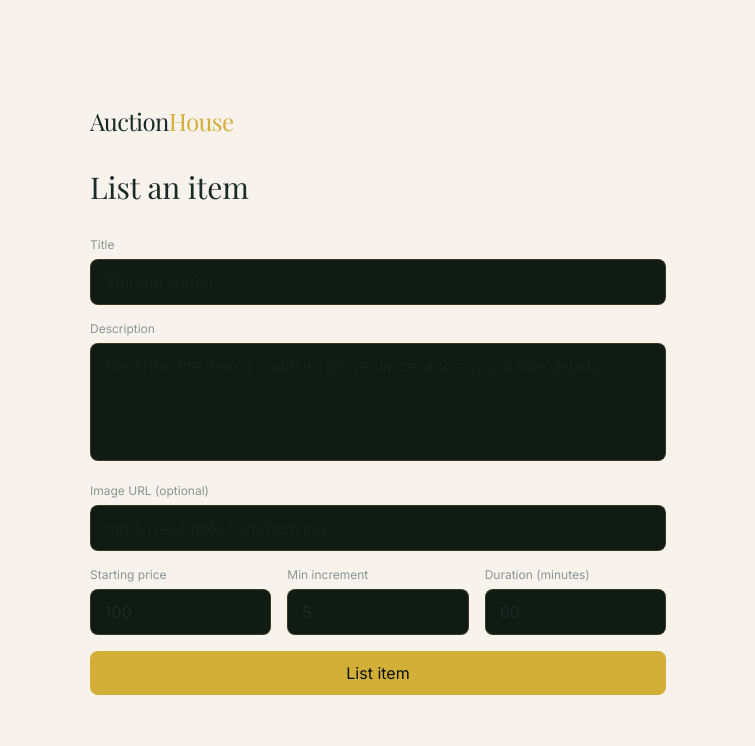
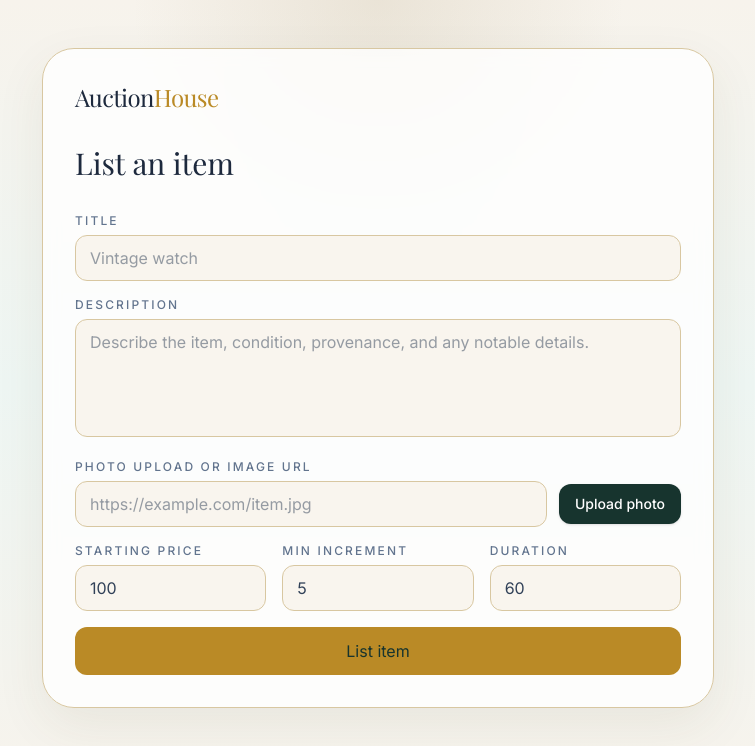
Before and after one commit to Biruksahileeshete/auctionhouse, a Next.js app in the folder frontend/: page /create-listing in a window 1280 px wide. Shown: the top 746 px of the page, without its empty margins (262-1017 px from the left). Built offline with nearby package versions, Linux system fonts and the light colour scheme; no server answers; a web font is replaced by a local one.

Commit message:
editing a page

```diff
--- a/frontend/app/create-listing/page.tsx
+++ b/frontend/app/create-listing/page.tsx
@@ -1,6 +1,6 @@
 "use client";
 
-import { useState, FormEvent } from "react";
+import { useState, FormEvent, ChangeEvent } from "react";
 import Link from "next/link";
 import { useRouter } from "next/navigation";
 import { createListing, getToken } from "@/lib/api";
@@ -10,11 +10,28 @@ export default function CreateListingPage() {
   const [title, setTitle] = useState("");
   const [description, setDescription] = useState("");
   const [imageUrl, setImageUrl] = useState("");
+  const [imagePreview, setImagePreview] = useState<string | null>(null);
   const [startingPrice, setStartingPrice] = useState("100");
   const [minIncrement, setMinIncrement] = useState("5");
   const [durationMinutes, setDurationMinutes] = useState("60");
   const [error, setError] = useState<string | null>(null);
   const [loading, setLoading] = useState(false);
+
+  function handleImageChange(e: ChangeEvent<HTMLInputElement>) {
+    const file = e.target.files?.[0];
+    if (!file) {
+      setImagePreview(null);
+      return;
+    }
+
+    const reader = new FileReader();
+    reader.onload = () => {
+      const result = typeof reader.result === "string" ? reader.result : "";
+      setImagePreview(result);
+      setImageUrl("");
+    };
+    reader.readAsDataURL(file);
+  }
 
   async function handleSubmit(e: FormEvent) {
     e.preventDefault();
@@ -52,7 +69,7 @@ export default function CreateListingPage() {
         {
           title,
           description,
-          imageUrl: imageUrl.trim() || undefined,
+          imageUrl: (imageUrl.trim() || imagePreview || undefined)?.trim() || undefined,
           startingPrice: parsedStartingPrice,
           minIncrement: parsedMinIncrement,
           durationMinutes: parsedDurationMinutes,
@@ -68,57 +85,73 @@ export default function CreateListingPage() {
   }
 
   return (
-    <div className="min-h-screen flex items-center justify-center px-6 py-12">
-      <div className="w-full max-w-xl">
+    <div className="min-h-screen bg-[radial-gradient(circle_at_top,_rgba(184,166,130,0.2),transparent_24%),linear-gradient(180deg,#f7f3ec_0%,#eef6f3_48%,#f7f3ec_100%)] px-6 py-12 text-slate-800">
+      <div className="mx-auto w-full max-w-2xl rounded-[2rem] border border-[#D8C7A1] bg-white/80 p-6 shadow-[0_18px_50px_rgba(94,75,40,0.08)] backdrop-blur-sm sm:p-8">
         <Link href="/" className="inline-block mb-8">
           <span className="text-2xl tracking-tight" style={{ fontFamily: "var(--font-display)" }}>
-            Auction<span className="text-[#D4AF37]">House</span>
+            Auction<span className="text-[#BA8A26]">House</span>
           </span>
         </Link>
 
-        <h1 className="text-3xl mb-8" style={{ fontFamily: "var(--font-display)" }}>
+        <h1 className="mb-8 text-3xl" style={{ fontFamily: "var(--font-display)" }}>
           List an item
         </h1>
 
         <form onSubmit={handleSubmit} className="space-y-4">
           <div>
-            <label className="block text-xs text-[#8A9690] mb-1.5">Title</label>
+            <label className="mb-1.5 block text-xs font-medium uppercase tracking-[0.18em] text-slate-500">Title</label>
             <input
               type="text"
               required
               value={title}
               onChange={(e) => setTitle(e.target.value)}
-              className="w-full bg-[#0F1B14] border border-[#D4AF37]/20 rounded-lg px-3.5 py-2.5 text-sm outline-none focus:border-[#D4AF37]/60 transition-colors"
+              className="w-full rounded-xl border border-[#D8C7A1] bg-[#F9F5EE] px-3.5 py-2.5 text-sm text-slate-700 outline-none transition focus:border-[#BA8A26] focus:ring-2 focus:ring-[#BA8A26]/20"
               placeholder="Vintage watch"
             />
           </div>
 
           <div>
-            <label className="block text-xs text-[#8A9690] mb-1.5">Description</label>
+            <label className="mb-1.5 block text-xs font-medium uppercase tracking-[0.18em] text-slate-500">Description</label>
             <textarea
               required
               rows={4}
               value={description}
               onChange={(e) => setDescription(e.target.value)}
-              className="w-full bg-[#0F1B14] border border-[#D4AF37]/20 rounded-lg px-3.5 py-2.5 text-sm outline-none focus:border-[#D4AF37]/60 transition-colors resize-none"
+              className="w-full resize-none rounded-xl border border-[#D8C7A1] bg-[#F9F5EE] px-3.5 py-2.5 text-sm text-slate-700 outline-none transition focus:border-[#BA8A26] focus:ring-2 focus:ring-[#BA8A26]/20"
               placeholder="Describe the item, condition, provenance, and any notable details."
             />
           </div>
 
-          <div>
-            <label className="block text-xs text-[#8A9690] mb-1.5">Image URL (optional)</label>
-            <input
-              type="url"
-              value={imageUrl}
-              onChange={(e) => setImageUrl(e.target.value)}
-              className="w-full bg-[#0F1B14] border border-[#D4AF37]/20 rounded-lg px-3.5 py-2.5 text-sm outline-none focus:border-[#D4AF37]/60 transition-colors"
-              placeholder="https://example.com/item.jpg"
-            />
+          <div className="space-y-2">
+            <label className="mb-1.5 block text-xs font-medium uppercase tracking-[0.18em] text-slate-500">
+              Photo upload or image URL
+            </label>
+            <div className="grid gap-3 sm:grid-cols-[1fr_auto] sm:items-center">
+              <input
+                type="url"
+                value={imageUrl}
+                onChange={(e) => {
+                  setImageUrl(e.target.value);
+                  if (e.target.value.trim()) setImagePreview(null);
+                }}
+                className="w-full rounded-xl border border-[#D8C7A1] bg-[#F9F5EE] px-3.5 py-2.5 text-sm text-slate-700 outline-none transition focus:border-[#BA8A26] focus:ring-2 focus:ring-[#BA8A26]/20"
+                placeholder="https://example.com/item.jpg"
+              />
+              <label className="inline-flex cursor-pointer items-center justify-center rounded-xl bg-[#17342E] px-4 py-2.5 text-sm font-medium text-white shadow-sm transition hover:bg-[#214a43]">
+                Upload photo
+                <input type="file" accept="image/*" className="hidden" onChange={handleImageChange} />
+              </label>
+            </div>
+            {imagePreview && (
+              <div className="overflow-hidden rounded-xl border border-[#D8C7A1] bg-[#F7F1E2]">
+                <img src={imagePreview} alt="Listing preview" className="h-40 w-full object-cover" />
+              </div>
+            )}
           </div>
 
-          <div className="grid grid-cols-1 sm:grid-cols-3 gap-4">
+          <div className="grid grid-cols-1 gap-4 sm:grid-cols-3">
             <div>
-              <label className="block text-xs text-[#8A9690] mb-1.5">Starting price</label>
+              <label className="mb-1.5 block text-xs font-medium uppercase tracking-[0.18em] text-slate-500">Starting price</label>
               <input
                 type="number"
                 required
@@ -126,12 +159,12 @@ export default function CreateListingPage() {
                 step="0.01"
                 value={startingPrice}
                 onChange={(e) => setStartingPrice(e.target.value)}
-                className="w-full bg-[#0F1B14] border border-[#D4AF37]/20 rounded-lg px-3.5 py-2.5 text-sm outline-none focus:border-[#D4AF37]/60 transition-colors"
+                className="w-full rounded-xl border border-[#D8C7A1] bg-[#F9F5EE] px-3.5 py-2.5 text-sm text-slate-700 outline-none transition focus:border-[#BA8A26] focus:ring-2 focus:ring-[#BA8A26]/20"
               />
             </div>
 
             <div>
-              <label className="block text-xs text-[#8A9690] mb-1.5">Min increment</label>
+              <label className="mb-1.5 block text-xs font-medium uppercase tracking-[0.18em] text-slate-500">Min increment</label>
               <input
                 type="number"
                 required
@@ -139,12 +172,12 @@ export default function CreateListingPage() {
                 step="0.01"
                 value={minIncrement}
                 onChange={(e) => setMinIncrement(e.target.value)}
-                className="w-full bg-[#0F1B14] border border-[#D4AF37]/20 rounded-lg px-3.5 py-2.5 text-sm outline-none focus:border-[#D4AF37]/60 transition-colors"
+                className="w-full rounded-xl border border-[#D8C7A1] bg-[#F9F5EE] px-3.5 py-2.5 text-sm text-slate-700 outline-none transition focus:border-[#BA8A26] focus:ring-2 focus:ring-[#BA8A26]/20"
               />
             </div>
 
             <div>
-              <label className="block text-xs text-[#8A9690] mb-1.5">Duration (minutes)</label>
+              <label className="mb-1.5 block text-xs font-medium uppercase tracking-[0.18em] text-slate-500">Duration</label>
               <input
                 type="number"
                 required
@@ -152,13 +185,13 @@ export default function CreateListingPage() {
                 step="1"
                 value={durationMinutes}
                 onChange={(e) => setDurationMinutes(e.target.value)}
-                className="w-full bg-[#0F1B14] border border-[#D4AF37]/20 rounded-lg px-3.5 py-2.5 text-sm outline-none focus:border-[#D4AF37]/60 transition-colors"
+                className="w-full rounded-xl border border-[#D8C7A1] bg-[#F9F5EE] px-3.5 py-2.5 text-sm text-slate-700 outline-none transition focus:border-[#BA8A26] focus:ring-2 focus:ring-[#BA8A26]/20"
               />
             </div>
           </div>
 
           {error && (
-            <p className="text-sm text-[#FF4757] bg-[#FF4757]/10 border border-[#FF4757]/20 rounded-lg px-3 py-2">
+            <p className="rounded-lg border border-[#FFB2B2] bg-[#FFF2F2] px-3 py-2 text-sm text-[#B93131]">
               {error}
             </p>
           )}
@@ -166,7 +199,7 @@ export default function CreateListingPage() {
           <button
             type="submit"
             disabled={loading}
-            className="w-full bg-[#D4AF37] text-[#0A120D] font-medium rounded-lg py-2.5 text-sm hover:bg-[#E5C158] transition-colors disabled:opacity-50"
+            className="w-full rounded-xl bg-[#BA8A26] px-4 py-3 text-sm font-semibold text-[#17342E] transition hover:bg-[#D9AF46] disabled:opacity-50"
           >
             {loading ? "Listing item…" : "List item"}
           </button>
--- a/frontend/app/page.tsx
+++ b/frontend/app/page.tsx
@@ -150,15 +150,15 @@ export default function BrowsePage() {
             value={searchTerm}
             onChange={(e) => setSearchTerm(e.target.value)}
             placeholder="Search by title…"
-            className="w-full rounded-full border border-[#D8C7A1] bg-[#F9F5EE] px-4 py-2.5 text-sm text-slate-700 outline-none transition focus:border-[#BA8A26] focus:ring-2 focus:ring-[#BA8A26]/20"
+            className="w-full max-w-[240px] rounded-full border border-[#D8C7A1] bg-[#F9F5EE] px-4 py-2.5 text-sm text-slate-700 outline-none transition focus:border-[#BA8A26] focus:ring-2 focus:ring-[#BA8A26]/20"
           />
-          <div className="flex gap-2">
+          <div className="flex flex-nowrap items-center gap-2 overflow-x-auto">
             {(["all", "ending-soon", "my-auctions"] as const).map((option) => (
               <button
                 key={option}
                 type="button"
                 onClick={() => setFilter(option)}
-                className={`rounded-full px-4 py-2 text-sm font-medium transition ${
+                className={`whitespace-nowrap rounded-full px-3 py-2 text-xs font-medium transition sm:text-sm ${
                   filter === option
                     ? "bg-[#17342E] text-white"
                     : "border border-[#D8C7A1] bg-white text-slate-700 hover:bg-[#F4E9D1]"
@@ -269,14 +269,16 @@ function ListingCard({ listing, index }: { listing: Listing; index: number }) {
               </span>
             </div>
 
-            <div className="flex items-end justify-between">
+            <div className="flex items-end justify-between gap-2">
               <div>
                 <p className="text-[9px] uppercase tracking-[0.18em] text-slate-500">Current bid</p>
                 <p className="mt-1 text-xl text-[#17342E]" style={{ fontFamily: "var(--font-display)" }}>
                   ${(listing.currentPrice ?? listing.startingPrice).toLocaleString()}
                 </p>
               </div>
-              <span className="text-[11px] text-slate-500">{listing.bids?.length ?? 0} bids</span>
+              <span className="rounded-full bg-[#EEF6F3] px-2 py-1 text-[11px] font-medium text-[#17342E]">
+                {listing.bids?.length ?? 0} bids
+              </span>
             </div>
           </div>
         </div>
```
